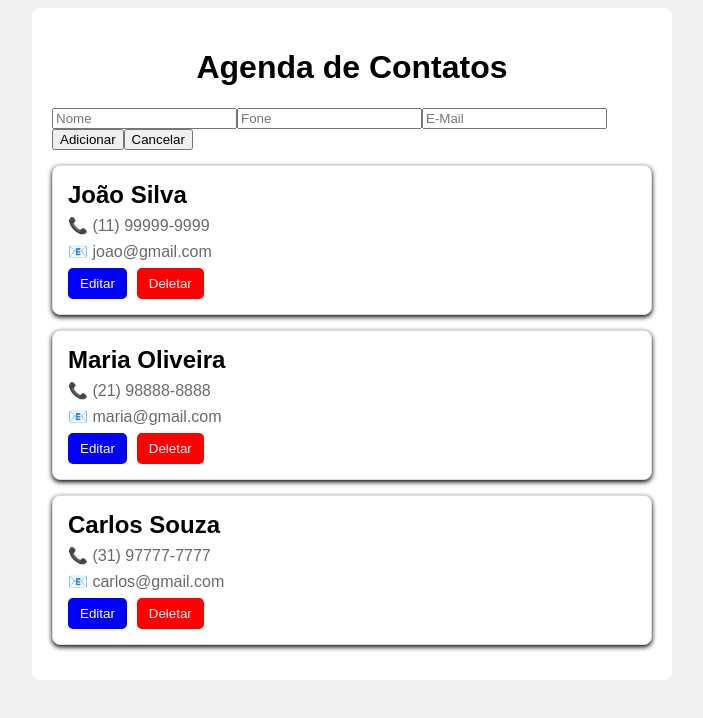
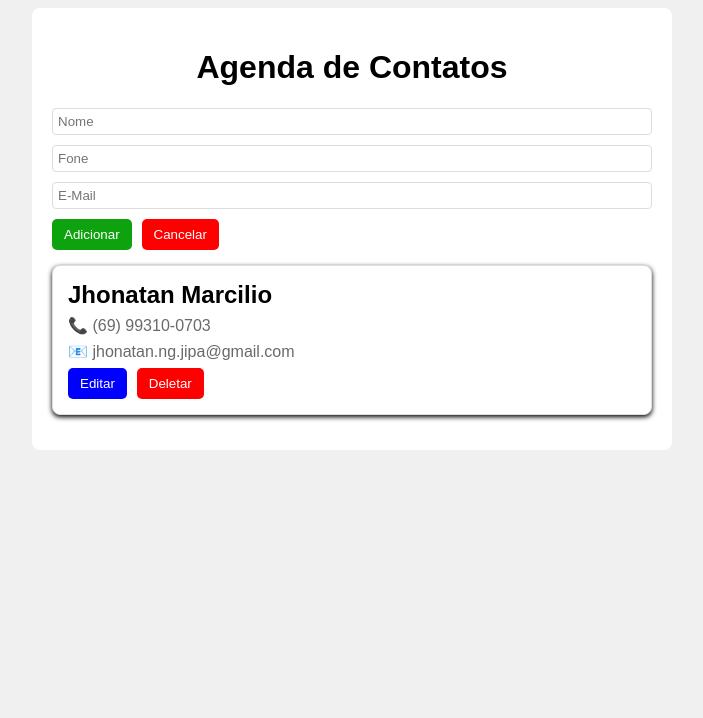
Before and after one commit to JhonatanMarcilio/Projeto-Web-N2, a React (Vite) app: page / in a window 1280 px wide. Both pictures are taken after a click on the button "Novo Contato". Shown: the top 718 px of the page, without its empty margins (288-991 px from the left). Built offline with nearby package versions, Linux system fonts and the light colour scheme; data requests are answered from the project's data file.

Commit message:
Implementando form e estilizando

```diff
--- a/db.json
+++ b/db.json
@@ -1,22 +1,10 @@
 {
   "contacts": [
     {
-      "id": "1",
-      "name": "João Silva",
-      "phone": "(11) 99999-9999",
-      "email": "joao@gmail.com"
-    },
-    {
-      "id": "2",
-      "name": "Maria Oliveira",
-      "phone": "(21) 98888-8888",
-      "email": "maria@gmail.com"
-    },
-    {
-      "id": "3",
-      "name": "Carlos Souza",
-      "phone": "(31) 97777-7777",
-      "email": "carlos@gmail.com"
+      "id": "e373",
+      "name": "Jhonatan Marcilio",
+      "phone": "(69) 99310-0703",
+      "email": "jhonatan.ng.jipa@gmail.com"
     }
   ]
 }
--- a/src/App.css
+++ b/src/App.css
@@ -23,6 +23,10 @@ body {
   align-self: center;
 }
 
-button {
-  //codigo
+.btnAdd {
+  border: none;
+  padding: 8px 0;
+  background-color: rgb(14, 136, 14);
+  color: white;
+  border-radius: 5px;
 }
--- a/src/App.jsx
+++ b/src/App.jsx
@@ -6,7 +6,6 @@ import ContactForm from "./components/contactForm";
 function App() {
   const [contacts, setContacts] = useState([]);
   const [showForm, setShowForm] = useState(false);
-
   useEffect(() => {
     fetch("http://localhost:3001/contacts")
       .then(function (response) {
@@ -38,18 +37,36 @@ function App() {
       });
   }
 
+  function deleteContact(id) {
+    fetch(`http://localhost:3001/contacts/${id}`, {
+      method: "DELETE",
+    })
+      .then(function (response) {
+        if (response.ok) {
+          setContacts(contacts.filter((contact) => contact.id !== id));
+        } else {
+          console.error("Erro ao deletar contato!");
+        }
+      })
+      .catch(function (error) {
+        console.error("Erro na requisição: ", error);
+      });
+  }
+
   return (
     <div className="container">
       <h1>Agenda de Contatos</h1>
       {/* Botão para mostrar o from */}
       {!showForm && (
-        <button onClick={() => setShowForm(true)}>Novo Contato</button>
+        <button className="btnAdd" onClick={() => setShowForm(true)}>
+          Novo Contato
+        </button>
       )}
       {/* Form visível apenas se showForm for true */}
       {showForm && (
         <ContactForm onAdd={addContact} onClose={() => setShowForm(true)} />
       )}
-      <ContactList contacts={contacts} />
+      <ContactList contacts={contacts} onDelete={deleteContact} />
     </div>
   );
 }
--- a/src/components/ContactForm.css
+++ b/src/components/ContactForm.css
@@ -1,3 +1,32 @@
 form {
-  /* codigo para estilizar
+  display: flex;
+  flex-direction: column;
+  gap: 10px;
 }
+
+form input {
+  padding: 5px;
+  background-color: #fff;
+  border: 1px solid #ddd;
+  border-radius: 4px;
+}
+
+.btn {
+  display: flex;
+  gap: 10px;
+}
+.btn button {
+  color: white;
+  border: none;
+  border-radius: 5px;
+  padding: 8px 12px;
+  cursor: pointer;
+}
+
+.btn button:nth-child(1) {
+  background-color: rgb(14, 163, 14);
+}
+
+.btn button:nth-child(2) {
+  background-color: red;
+}
--- a/src/components/ContactForm.jsx
+++ b/src/components/ContactForm.jsx
@@ -47,10 +47,12 @@ function ContactForm({ onAdd, onClose }) {
         placeholder="E-Mail"
         required
       />
-      <button type="submit">Adicionar</button>
-      <button type="button" onClick={onClose}>
-        Cancelar
-      </button>
+      <div className="btn">
+        <button type="submit">Adicionar</button>
+        <button type="button" onClick={onClose}>
+          Cancelar
+        </button>
+      </div>
     </form>
   );
 }
--- a/src/components/ContactItem.jsx
+++ b/src/components/ContactItem.jsx
@@ -1,6 +1,6 @@
 import "./ContactItem.css";
 
-function ContactItem({ name, phone, email }) {
+function ContactItem({ id, name, phone, email, onDelete }) {
   return (
     <div className="contact-card">
       <h2>{name}</h2>
@@ -8,7 +8,7 @@ function ContactItem({ name, phone, email }) {
       <p>📧 {email}</p>
       <div className="btns">
         <button>Editar</button>
-        <button>Deletar</button>
+        <button onClick={() => onDelete(id)}>Deletar</button>
       </div>
     </div>
   );
--- a/src/components/ContactList.jsx
+++ b/src/components/ContactList.jsx
@@ -1,6 +1,6 @@
 import ContactItem from "./ContactItem";
 
-function ContactList({ contacts }) {
+function ContactList({ contacts, onDelete }) {
   return (
     <div>
       {/*Mapear a lista de contatos */}
@@ -10,6 +10,8 @@ function ContactList({ contacts }) {
           name={contact.name}
           phone={contact.phone}
           email={contact.email}
+          id={contact.id}
+          onDelete={onDelete}
         />
       ))}
     </div>
```
